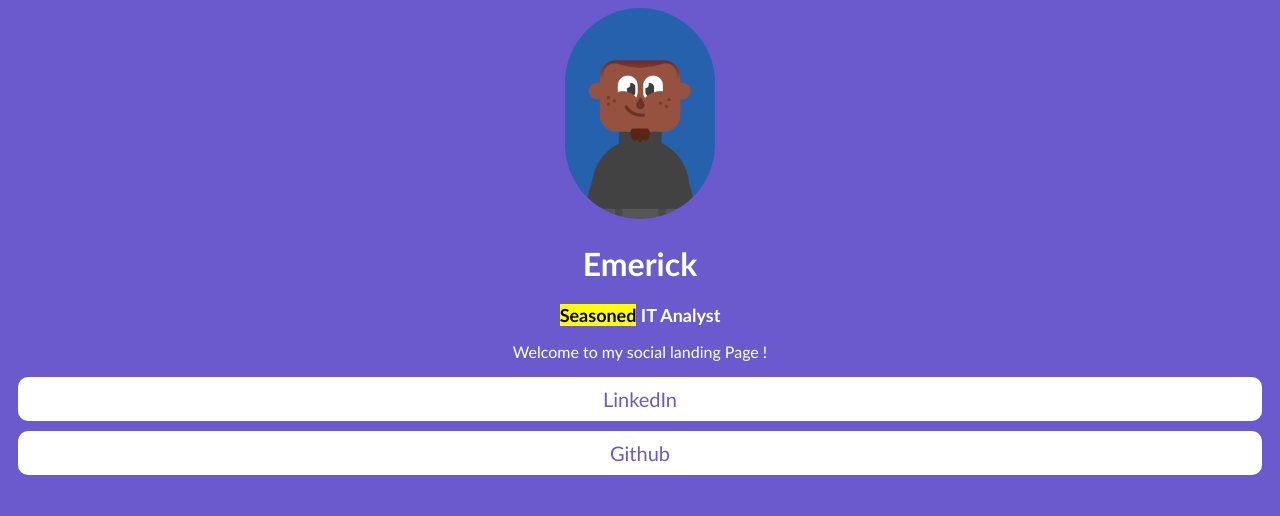
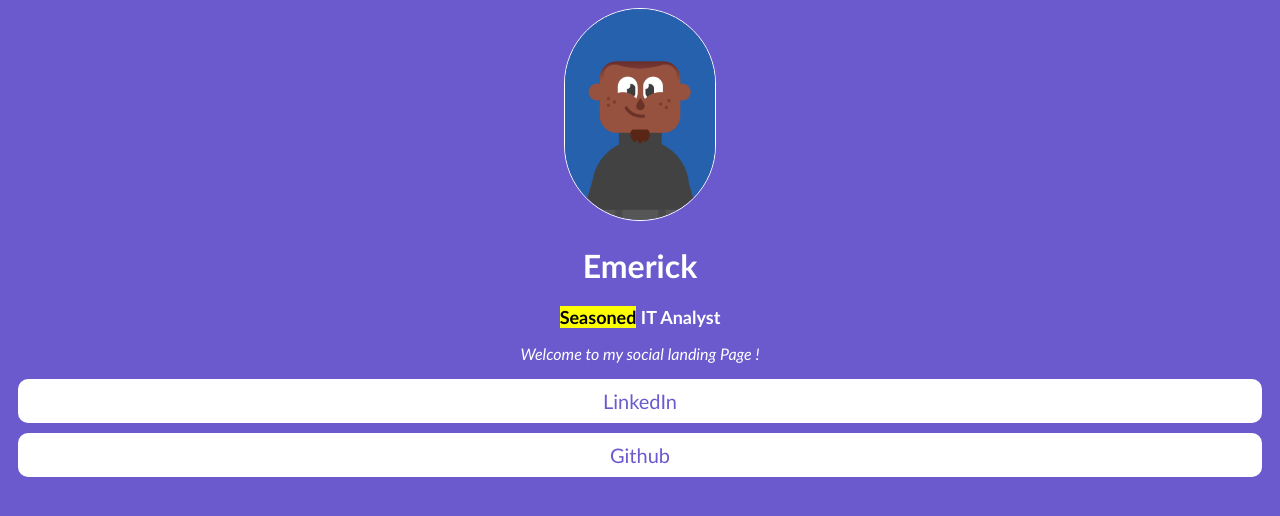
Before and after one commit to egiberne/sample-linktree, a plain HTML site: page 1-css/index.html in a window 1280 px wide. Drawn offline with Linux system fonts and the light colour scheme.

Commit message:
Update style.css

```diff
--- a/1-css/style.css
+++ b/1-css/style.css
@@ -2,6 +2,9 @@ img {
 
     border-radius: 150px;
     width: 150px;
+    border-width: 1px;
+    border-color: white;
+    border-style: solid;
 }
 
 h2 {
@@ -27,3 +30,7 @@ a{
     padding:10px;
     text-decoration:none;
 }
+
+p {
+    font-style: italic;
+}
```
